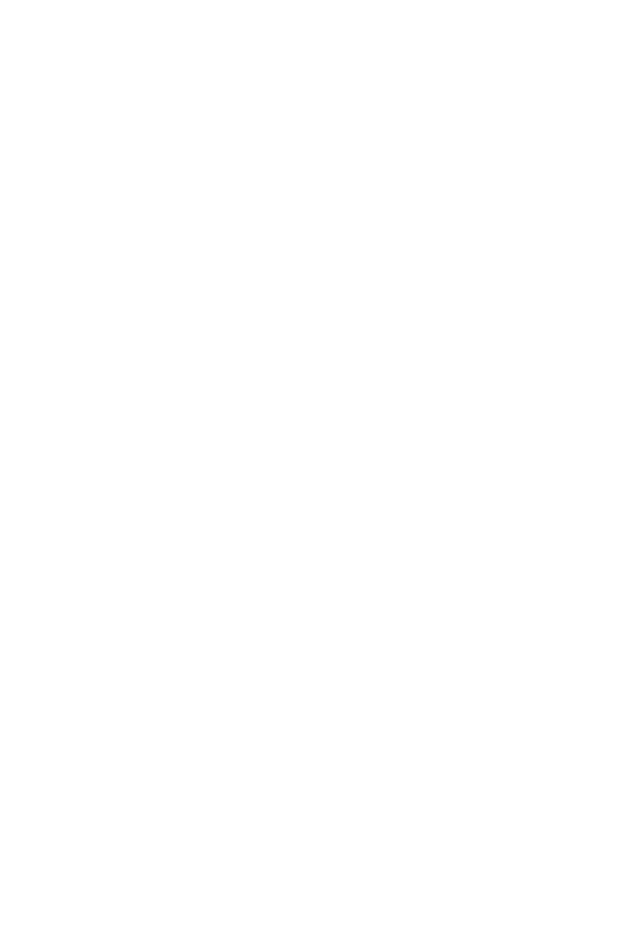
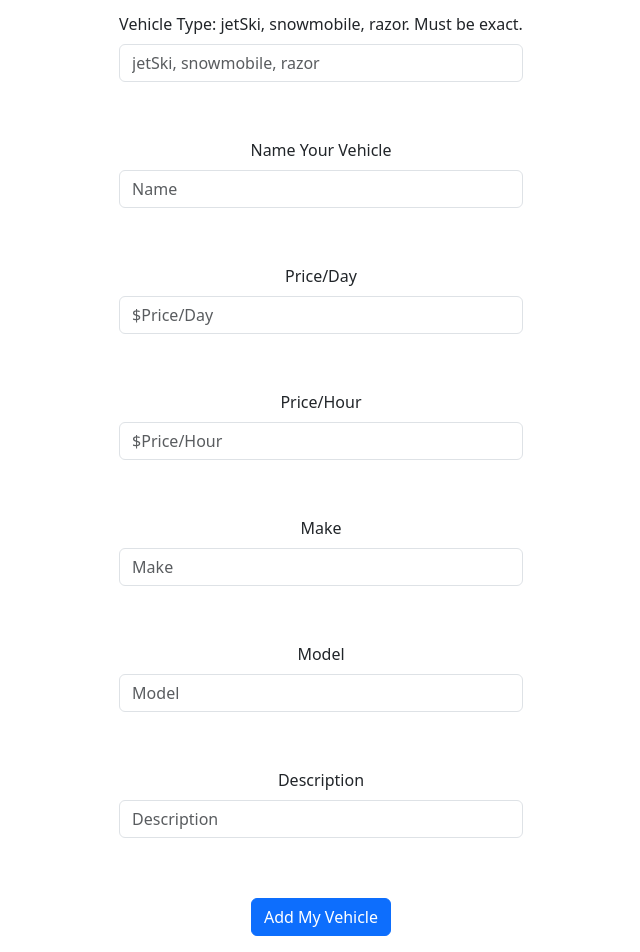
Before and after one commit to davidsumsion/frilode, a React (Vite) app: page /addVehicle in a window 1280 px wide. Shown: the part 280-1232 px from the top of the page, without its empty margins (319-959 px from the left). Before the commit the page ends 800 px from the top, so only its background shows below. Built offline with nearby package versions, Linux system fonts and the light colour scheme.

Commit message:
closer to finishing addVehicle

```diff
--- /dev/null
+++ b/src/addVehicle/addVehicle.css
@@ -0,0 +1,39 @@
+.container {
+    height: 100%;
+    display: grid;
+    grid-template-columns: repeat(auto-fill, minmax(300px, 1fr));
+    grid-auto-rows: 400px;
+    grid-gap: 1em;
+  }
+  .card {
+    border: #333 solid thick;
+    border-radius: 1em;
+    text-align: center;
+  }
+  .card.long {
+    grid-column: span 3;
+    /* gird-row: span 2; */
+    text-align: left;
+    padding: 20px;
+    height: 5000px;
+  }
+
+  img.market-photos {
+    border-radius: 10px;
+  }
+
+  main h3 {
+    font-size: 20px;
+    padding: 10px;
+
+  }
+  main {
+    padding: 50px;
+  }
+  main h2 {
+    padding: 20px;
+  }
+  .mb-3 {
+    padding:20px
+
+  }
--- a/src/addVehicle/addVehicle.jsx
+++ b/src/addVehicle/addVehicle.jsx
@@ -1,9 +1,133 @@
 import React from 'react';
+import './addVehicle.css'
+import { useNavigate } from 'react-router-dom';
+
 
 export function AddVehicle() {
+  const navigate = useNavigate();
+  const [name, updateName] = React.useState("");
+  const [vehicleType, updateVehicleType] = React.useState("");
+  const [priceDay, updatePriceDay] = React.useState("");
+  const [priceHour, updatePriceHour] = React.useState("");
+  const [make, updateMake] = React.useState("");
+  const [model, updateModel]  = React.useState("");
+  const [description, updateDescription] = React.useState("");
+  const jetSkiImage = "https://www.furycat.com/images/jet-ski-tour.jpg";
+  const snowmobileImage = "https://www.snowmobile.com/blog/wp-content/uploads/2019/02/2020-Arctic-Cat-Riot-Powder.jpg";
+  const razorImage = "https://i.pinimg.com/originals/95/5b/fb/955bfb13e33dbc84f4de0048804da6e5.jpg";
+
+  class Vehicle {
+    constructor(vehicleType, name, priceDay, priceHour, make, model, description, image, rented=false){
+        this.vehicleType = vehicleType;
+        this.name = name;
+        this.priceDay = priceDay;
+        this.priceHour = priceHour;
+        this.make = make;
+        this.model = model;
+        this.description = description;
+        this.image = image;
+        this.rented = rented;
+    }
+    getName(){ return this.name; }
+    getPriceDay(){ return this.priceDay; }
+    getPriceHour(){ return this.priceHour; }
+    getMake(){ return this.make; }
+    getModel(){ return this.model; }
+    getDescription(){ return this.description; }
+    getImage(){ return this.image; }
+}
+
+  async function addNewVehicle(){
+    console.log("made it to add new vehicle")
+    var image = "";
+    if (vehicleType=="jetSki") {image = jetSkiImage}
+    if (vehicleType=="snowmobile") {image = snowmobileImage}
+    if (vehicleType=="razor") {image = razorImage}
+
+    let newVehicle = new Vehicle(vehicleType, name, priceDay, priceHour, make, model, description, "");
+    console.log("vehicleType: ", vehicleType)
+    if (vehicleType == "jetSki") {
+        console.log("made it")
+        const jsonJetSkiString = JSON.stringify(newVehicle)
+        const response = await fetch('/api/jetSki', {
+            method: 'POST',
+            headers: {'content-type': 'application/json'},
+            body: jsonJetSkiString,
+        });
+        console.log("sent http")
+        const jetSkis = await response.json();
+    }
+    if (vehicleType == "snowmobile") {
+        const jsonSnowmobileString = JSON.stringify(newVehicle)
+        const response = await fetch('/api/snowmobile', {
+            method: 'POST',
+            headers: {'content-type': 'application/json'},
+            body: jsonSnowmobileString,
+        });
+        const jetSkis = await response.json();
+    }
+    if (vehicleType == "razor") {
+        const jsonString = JSON.stringify(newVehicle)
+        const response = await fetch('/api/razor', {
+            method: 'POST',
+            headers: {'content-type': 'application/json'},
+            body: jsonString,
+        });
+        const jetSkis = await response.json();
+    }
+    // Let other users know another vehicle was added
+    // broadcastEvent(getPlayerName(), vehicleType, 'added');
+
+    navigate('/success')
+}
+
   return (
     <main className='container-fluid text-center'>
-      <div>Add Vehicle displayed here</div>
+      <div>
+        <h2> SkiDoo 2021 </h2>
+          <h5>
+            Input Your Vehicles Information:
+          </h5>
+
+          <div className="mb-3" >
+            <label htmlFor="vehicleType" className="form-label" >Vehicle Type: jetSki, snowmobile, razor. Must be exact.</label>
+            <input className="form-control" id="vehicleType" onChange={(e) => updateVehicleType(e.target.value) } value={vehicleType} placeholder="jetSki, snowmobile, razor" ></input>
+          </div>
+
+          <div className="mb-3">
+            <label htmlFor="name" className="form-label" >Name Your Vehicle</label>
+            <input className="form-control" id="name" onChange={(e) => updateName(e.target.value) } value={name} placeholder="Name"></input>
+          </div>
+
+          <div className="mb-3">
+            <label htmlFor="PriceDay" className="form-label">Price/Day</label>
+            <input className="form-control" id="PriceDay" onChange={(e) => updatePriceDay(e.target.value) } value={priceDay} placeholder="$Price/Day"></input>
+          </div>
+
+          <div className="mb-3">
+            <label htmlFor="PriceHour" className="form-label">Price/Hour</label>
+            <input className="form-control" id="PriceHour" onChange={(e) => updatePriceHour(e.target.value) } value={priceHour} placeholder="$Price/Hour"></input>
+          </div>
+
+          <div className="mb-3">
+            <label htmlFor="make" className="form-label">Make</label>
+            <input className="form-control" id="make" onChange={(e) => updateMake(e.target.value) } value={make} placeholder="Make"></input>
+          </div>
+
+          <div className="mb-3">
+            <label htmlFor="model" className="form-label">Model</label>
+            <input className="form-control" id="model" onChange={(e) => updateModel(e.target.value) } value={model} placeholder="Model"></input>
+          </div>
+
+          <div className="mb-3">
+            <label htmlFor="description" className="form-label">Description</label>
+            <input className="form-control" id="description" onChange={(e) => updateDescription(e.target.value) } value={description} placeholder="Description"></input>
+          </div>
+          <br></br>
+            <div>
+              <button className="btn btn-primary" onClick={() => addNewVehicle()}>Add My Vehicle</button>
+          </div>
+        </div>
     </main>
   );
 }
--- /dev/null
+++ b/src/results/results.css
@@ -0,0 +1,39 @@
+header{
+    background-color: #c49f00;
+  }
+.othercontainer {
+    height: default;
+    padding: 20px;
+}
+
+.containerMarketplace {
+    height: 100%;
+    display: grid;
+    grid-template-columns: repeat(auto-fill, minmax(300px, 1fr));
+    grid-auto-rows: 400px;
+    grid-gap: 1em;
+}
+.card {
+    border: #333 solid thick;
+    border-radius: 1em;
+    text-align: center;
+}
+
+img.market-photos {
+    border-radius: 10px;
+}
+
+main h3 {
+    font-size: 20px;
+    padding: 10px;
+
+}
+main {
+    padding: 50px;
+}
+main h2 {
+    padding: 20px;
+}
+h1 {
+    padding: 20px;
+}
--- a/src/results/results.jsx
+++ b/src/results/results.jsx
@@ -1,9 +1,58 @@
 import React from 'react';
 
 export function Results() {
+
+  class Vehicle {
+    constructor(vehicleType, name, priceDay, priceHour, make, model, description, image, rented=false){
+        this.vehicleType = vehicleType;
+        this.name = name;
+        this.priceDay = priceDay;
+        this.priceHour = priceHour;
+        this.make = make;
+        this.model = model;
+        this.description = description;
+        this.image = image;
+        this.rented = rented;
+    }
+    getName(){ return this.name; }
+    getPriceDay(){ return this.priceDay; }
+    getPriceHour(){ return this.priceHour; }
+    getMake(){ return this.make; }
+    getModel(){ return this.model; }
+    getDescription(){ return this.description; }
+    getImage(){ return this.image; }
+  }
+
+  var queryResultsDisplay = []
+  const data = JSON.parse(localStorage.getItem("queryResults"))
+  if (data.length){
+    for (let i = 0; i < data.length; i++){
+      // jsonObject = JSON.parse(data[i]);
+      const jsonObject = data[i];
+      const tempVehicle = new Vehicle(jsonObject.vehicleType, jsonObject.name, jsonObject.priceDay, jsonObject.priceHour, jsonObject.make, jsonObject.model, jsonObject.description, jsonObject.image, jsonObject.rented)
+      queryResultsDisplay.push(
+        <div className="card">
+              <img className="market-photos" src={tempVehicle.image} alt="Example img1"></img>
+              <h3>JetSki Example 3</h3>
+              <p>
+                  Price/day: 60$
+                  Price/hour: 25$
+                  Make: SkiDoo
+                  Model: 2021 splasher
+              </p>
+              <form method="get" action="examplevehicle.html">
+                  <button type="submit" className="btn btn-primary btn-sm">See More Information</button>
+              </form>
+        </div>
+      );
+    }
+  } else {
+    console.log('no data!')
+  }
   return (
     <main className='container-fluid text-center'>
       <div>results displayed here</div>
+      <div id='containers'>{queryResultsDisplay}</div>
     </main>
   );
 }
```
